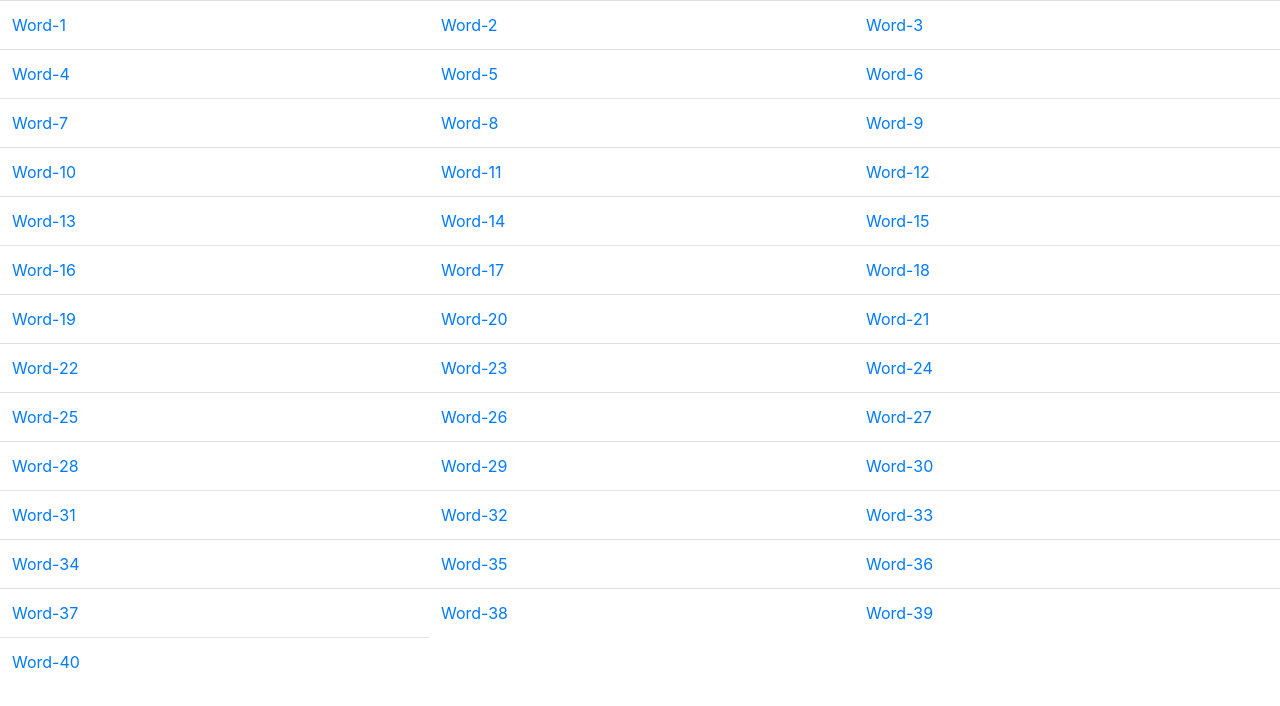
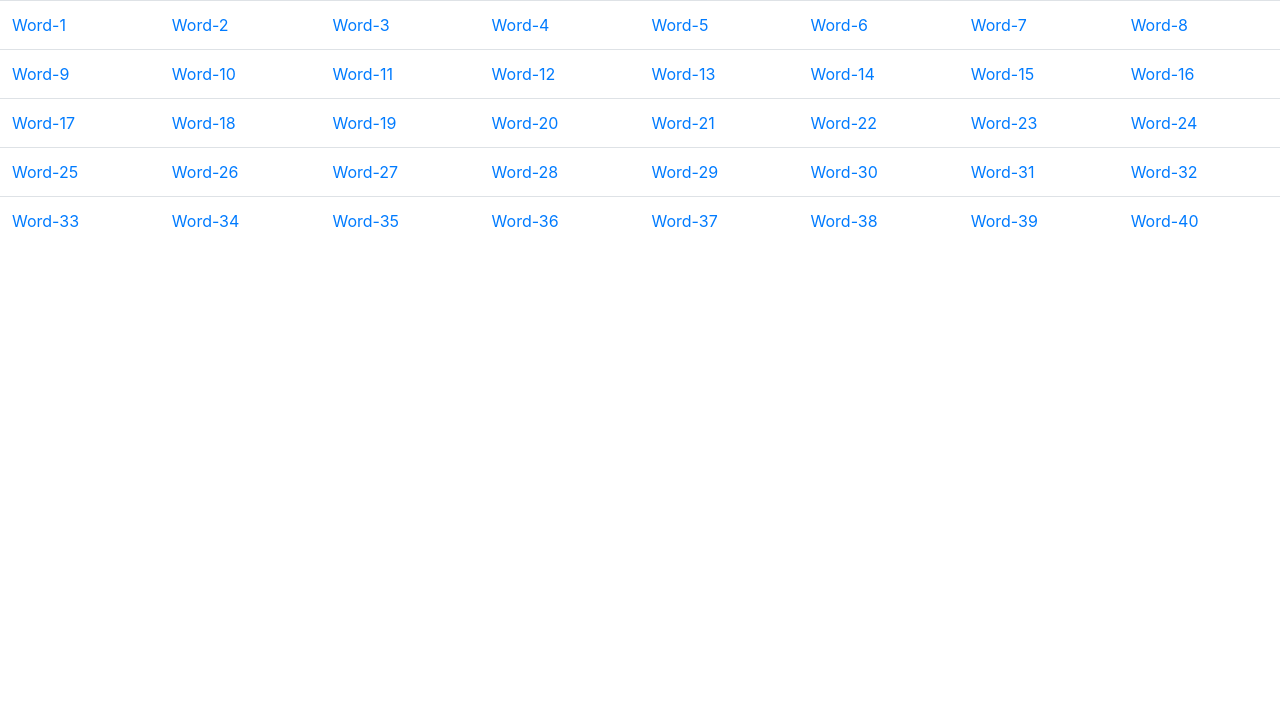
Before and after one commit to Louleo/leosite, a plain HTML site: page wordlists/index.html in a window 1280 px wide. Drawn offline with nearby package versions, Linux system fonts and the light colour scheme.

Commit message:
Update index.html

```diff
--- a/wordlists/index.html
+++ b/wordlists/index.html
@@ -18,7 +18,7 @@
         for (let i = 1; i <= 40 ; i++) {
             if (i == 1){
                 innerHtml += "<tr><td><a data-js='word-"+i+".js' href='#' class='word-list'>Word-"+i+"</a></td>";
-            } else if (i % 3 == 1){
+            } else if (i % 8 == 1){
                 innerHtml += "</tr><tr><td><a data-js='word-"+i+".js' href='#' class='word-list'>Word-"+i+"</a></td>";
             }else {
                 innerHtml += "<td><a data-js='word-"+i+".js' href='#' class='word-list'>Word-"+i+"</a></td>";
```
